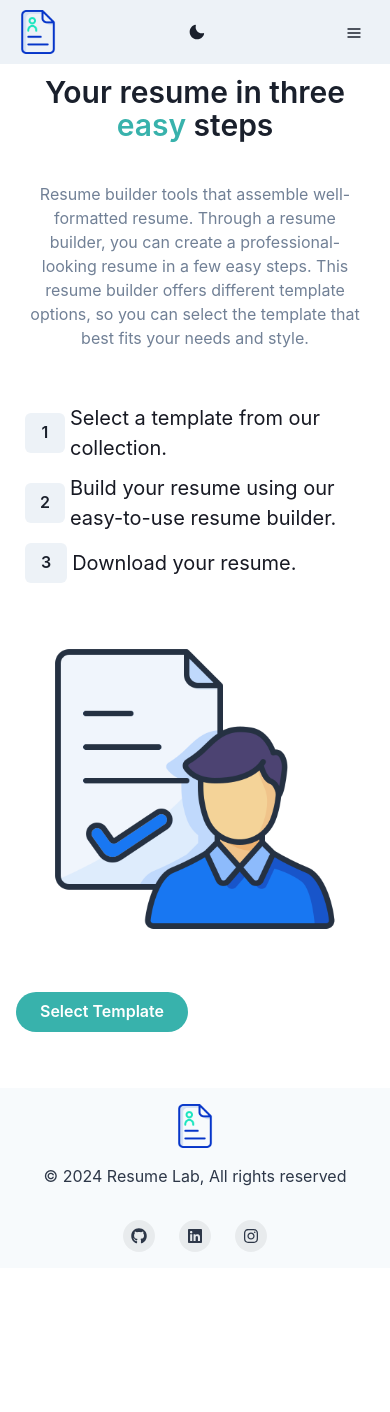
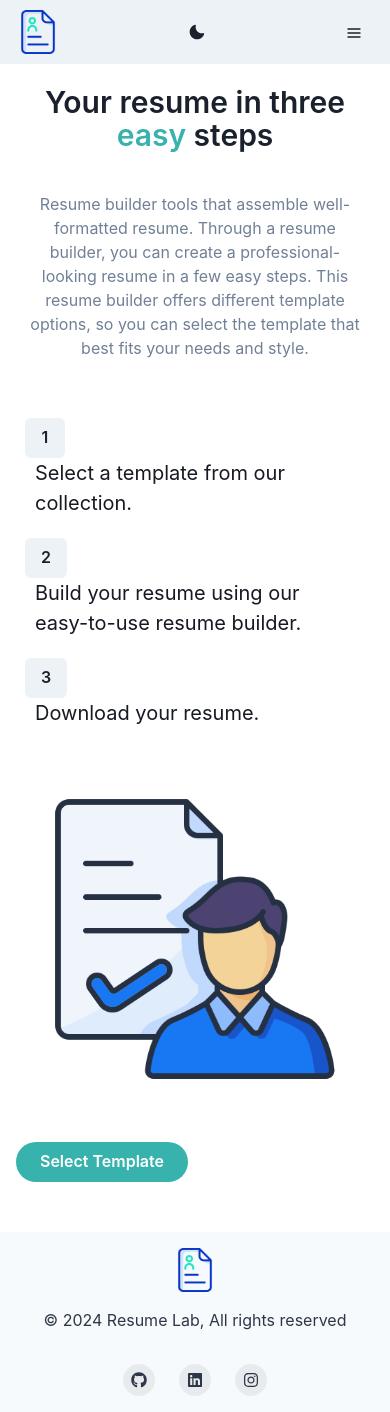
Before and after one commit to ArnavGupta25/Resume-Lab, a React (Create React App) app: page / in a window 390 px wide. Before the commit the page ends 1268 px from the top, so only its background shows below. Built offline with nearby package versions, Linux system fonts and the light colour scheme.

Commit message:
Update introduction.css

```diff
--- a/src/Components/Intro/introduction.css
+++ b/src/Components/Intro/introduction.css
@@ -1,63 +1,94 @@
 /* introduction.css */
+body {
+    font-family: "Poppins", sans-serif;
+}
 
+/* Bullet Points Styling */
 .Bullet_Points {
     display: flex;
-    margin: 5px 0px;
+    margin: 10px 0;
     align-items: center;
 }
 
 .Bullet_Points p {
-    margin: 0px 5px;
+    margin: 0 10px;
 }
 
+/* Templates List Styling */
 .templatesList {
-    font-family: "Poppins";
-    color: #fff;
     text-align: center;
-    height: 80%;
     display: flex;
     justify-content: center;
     align-items: center;
     flex-wrap: wrap;
+    gap: 20px;
 }
 
+/* Individual Template Styling */
 .template {
-    font-family: "Poppins";
     color: #fff;
     text-align: center;
     height: 300px;
     width: 200px;
     overflow: hidden;
-    border-radius: 13px;
-    margin: auto;
-    border: 1px solid black;
+    border-radius: 15px;
     margin: 10px;
-    transition: transform 0.3s ease;
+    border: 1px solid #ccc;
+    transition: transform 0.3s ease, box-shadow 0.3s ease;
+    background: #f9f9f9;
 }
 
 .template img {
     max-width: 100%;
-    min-height: 100%;
     max-height: 100%;
     transition: transform 0.3s ease;
 }
 
+/* Container Styling */
 .cont {
     height: 80vh;
+    padding: 20px;
 }
 
+/* Hover Effects for Templates */
 .template:hover {
-    transform: scale(1.8);
+    transform: scale(1.05);
+    box-shadow: 0 4px 15px rgba(0, 0, 0, 0.2);
     z-index: 2;
     position: relative;
 }
 
+/* Footer Styling */
+.foot {
+    text-align: center;
+    margin-top: 2rem;
+}
+
+/* Responsive Design Adjustments */
 @media screen and (max-width: 768px) {
-    .foot {
-        text-align: center;
-        margin-top: 2rem;
-    }
     .cont {
         height: auto;
+        padding: 10px;
+    }
+
+    .template {
+        height: 250px;
+        width: 150px;
+    }
+
+    .Bullet_Points {
+        flex-direction: column;
+        align-items: flex-start;
     }
 }
+
+@media screen and (max-width: 480px) {
+    .template {
+        height: 200px;
+        width: 120px;
+    }
+
+    .foot {
+        margin-top: 1rem;
+    }
+}
```
